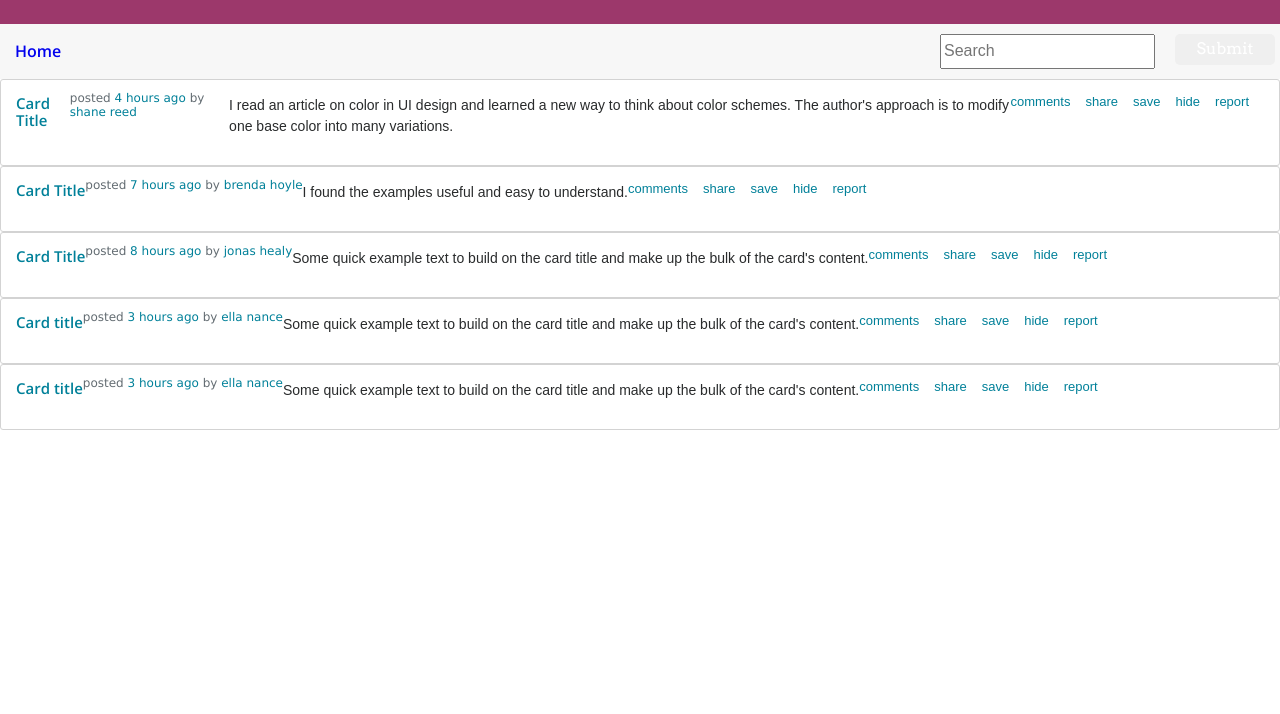
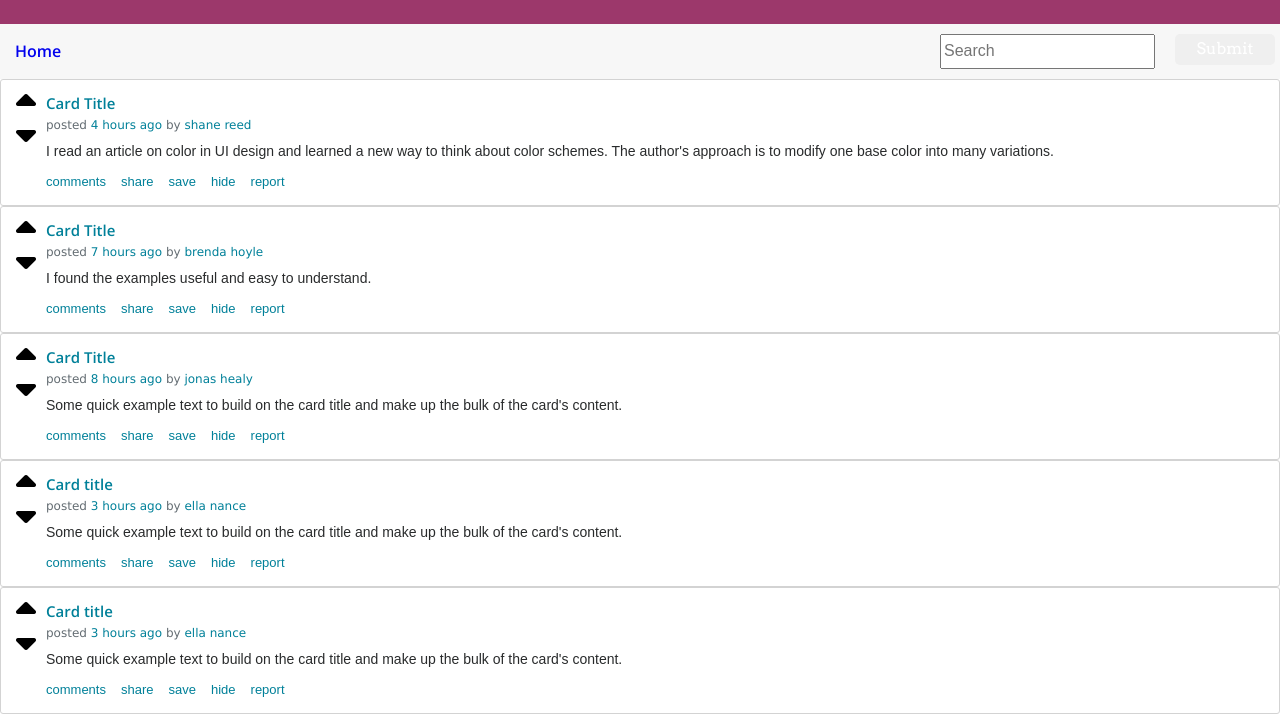
Before and after one commit to gladbeltran/glad_alicorn, a plain HTML site: page search_results.html in a window 1280 px wide. Shown: the part 94-808 px from the top of the page. Drawn offline with nearby package versions, Linux system fonts and the light colour scheme.

Commit message:
Added interaction.
Added javascript so voting arrows change color after clicking, and back
to the first color after clicking again.

```diff
--- a/css/alicorn_styles.css
+++ b/css/alicorn_styles.css
@@ -139,7 +139,16 @@ button {
 */  /*align-items: flex-start;*/
 }
 
-.fa:visited {
+/*.fa:visited {
+    color: mediumorchid;
+}*/
+
+i.fa {
+    color: black;
+}
+
+
+i.fa.pressed {
     color: mediumorchid;
 }
 
--- a/search_results.html
+++ b/search_results.html
@@ -37,79 +37,120 @@
     </div> <!-- /navbar -->
     </nav>
 <div class="card">
-<!-- <div class="vote-column">
-  <a href="#">
-          <span class="glyphicon glyphicon-arrow-up"></span>
-        </a>
-        <a href="#">
-          <span class="glyphicon glyphicon-arrow-down"></span>
-        </a>
-  </div> -->
   <div class="card-block">
+    <div class="vote-column">
+
+        <i class="fa fa-caret-up fa-2x" aria-hidden="true"></i>
+
+        <i class="fa fa-caret-down fa-2x" aria-hidden="true"></i>
+    </div> <!-- /vote-column -->
+    <div class="card-content">
     <h4 class="card-title"><a href="https://medium.com/@erikdkennedy/color-in-ui-design-a-practical-framework-e18cacd97f9e#.q0bkp9mhl">Card Title</a></h4>
-   <!--  <h6 class="card-subtitle">Card subtitle</h6> -->
       <p class="card-subtitle">posted <a href=""> 4 hours ago</a> by <a href="">shane reed</a></p>
       <p class="card-text">I read an article on color in UI design and learned a new way to think about color schemes. The author's approach is to modify one base color into many variations. </p>
+      <div class="card-links-row">
         <a href="#" class="card-link">comments</a>
         <a href="#" class="card-link">share</a>
         <a href="#" class="card-link">save</a>
         <a href="#" class="card-link">hide</a>
         <a href="#" class="card-link">report</a>
-  </div> <! -- card-block -- >
-</div> <! -- card -- >
+      </div> <!-- /card-links-row -->
+    </div> <!-- /card-content -->
+  </div> <!-- /card-block -->
+</div> <!-- /card -->
 <div class="card">
   <div class="card-block">
+  <div class="vote-column">
+      <i class="fa fa-caret-up fa-2x" aria-hidden="true"></i>
+      <i class="fa fa-caret-down fa-2x" aria-hidden="true"></i>
+    </div> <!-- /vote-column -->
+    <div class="card-content">
      <h4 class="card-title"><a href="http://http://gridbyexample.com/">Card Title
 </a></h4>
     <p class="card-subtitle">posted <a href=""> 7 hours ago</a> by <a href="">brenda hoyle</a></p>
     <p class="card-text">I found the examples useful and easy to understand.</p>
+    <div class="card-links-row">
      <a href="#" class="card-link">comments</a>
     <a href="#" class="card-link">share</a>
     <a href="#" class="card-link">save</a>
     <a href="#" class="card-link">hide</a>
     <a href="#" class="card-link">report</a>
-  </div> <! -- card-block -- >
-</div> <! -- card -- >
+    </div> <!-- /card-links-row -->
+    </div> <!-- /card-content -->
+  </div> <! -- /card-block -- >
+</div> <! -- /card -- >
 <div class="card">
   <div class="card-block">
+  <div class="vote-column">
+      <i class="fa fa-caret-up fa-2x" aria-hidden="true"></i>
+      <i class="fa fa-caret-down fa-2x" aria-hidden="true"></i>
+    </div> <!-- /vote-column -->
+    <div class="card-content">
     <h4 class="card-title"><a href="https://blog.marvelapp.com/proto-journey-lean-ux-customer-journey-map">Card Title</a></h4>
    <!--  <h6 class="card-subtitle">Card subtitle</h6> -->
    <p class="card-subtitle">posted <a href=""> 8 hours ago</a> by <a href="">jonas healy</a></p>
     <p class="card-text">Some quick example text to build on the card title and make up the bulk of the card's content.</p>
+    <div class="card-links-row">
      <a href="#" class="card-link">comments</a>
     <a href="#" class="card-link">share</a>
     <a href="#" class="card-link">save</a>
     <a href="#" class="card-link">hide</a>
     <a href="#" class="card-link">report</a>
+    </div> <!-- /card-links-row -->
+    </div> <!-- /card-content -->
   </div> <! -- card-block -- >
 </div> <! -- card -- >
 <div class="card">
   <div class="card-block">
+  <div class="vote-column">
+      <i class="fa fa-caret-up fa-2x" aria-hidden="true"></i>
+      <i class="fa fa-caret-down fa-2x" aria-hidden="true"></i>
+    </div> <!-- /vote-column -->
+    <div class="card-content">
     <h4 class="card-title"><a href="">Card title</a></h4>
-   <!--  <h6 class="card-subtitle">Card subtitle</h6> -->
    <p class="card-subtitle">posted <a href=""> 3 hours ago</a> by <a href="">ella nance</a></p>
     <p class="card-text">Some quick example text to build on the card title and make up the bulk of the card's content.</p>
+     <div class="card-links-row">
      <a href="#" class="card-link">comments</a>
     <a href="#" class="card-link">share</a>
     <a href="#" class="card-link">save</a>
     <a href="#" class="card-link">hide</a>
     <a href="#" class="card-link">report</a>
+    </div> <!-- /card-links-row -->
+    </div> <!-- /card-content -->
   </div> <! -- card-block -- >
 </div> <! -- card -- >
 <div class="card">
   <div class="card-block">
+  <div class="vote-column">
+      <i class="fa fa-caret-up fa-2x" aria-hidden="true"></i>
+      <i class="fa fa-caret-down fa-2x" aria-hidden="true"></i>
+    </div> <!-- /vote-column -->
+    <div class="card-content">
     <h4 class="card-title"><a href="">Card title</a></h4>
-   <!--  <h6 class="card-subtitle">Card subtitle</h6> -->
    <p class="card-subtitle">posted <a href=""> 3 hours ago</a> by <a href="">ella nance</a></p>
     <p class="card-text">Some quick example text to build on the card title and make up the bulk of the card's content.</p>
+     <div class="card-links-row">
      <a href="#" class="card-link">comments</a>
     <a href="#" class="card-link">share</a>
     <a href="#" class="card-link">save</a>
     <a href="#" class="card-link">hide</a>
     <a href="#" class="card-link">report</a>
+    </div> <!-- /card-links-row -->
+    </div> <!-- /card-content -->
   </div> <! -- card-block -- >
 </div> <! -- card -- >
 
   </div> <!-- wrapper -->
+          <script src="https://ajax.googleapis.com/ajax/libs/jquery/3.0.0/jquery.min.js"></script>
+          <script>
+            $(() => {
+                'use strict';
+                $('i').click(function() {
+                    $(this).toggleClass('pressed');
+                });
+            });
+        </script>
+
 </body>
 </html>
```
Also changed, not shown: index.html (+19 -10 lines). Lines whose indentation alone changed are shown as unchanged.
